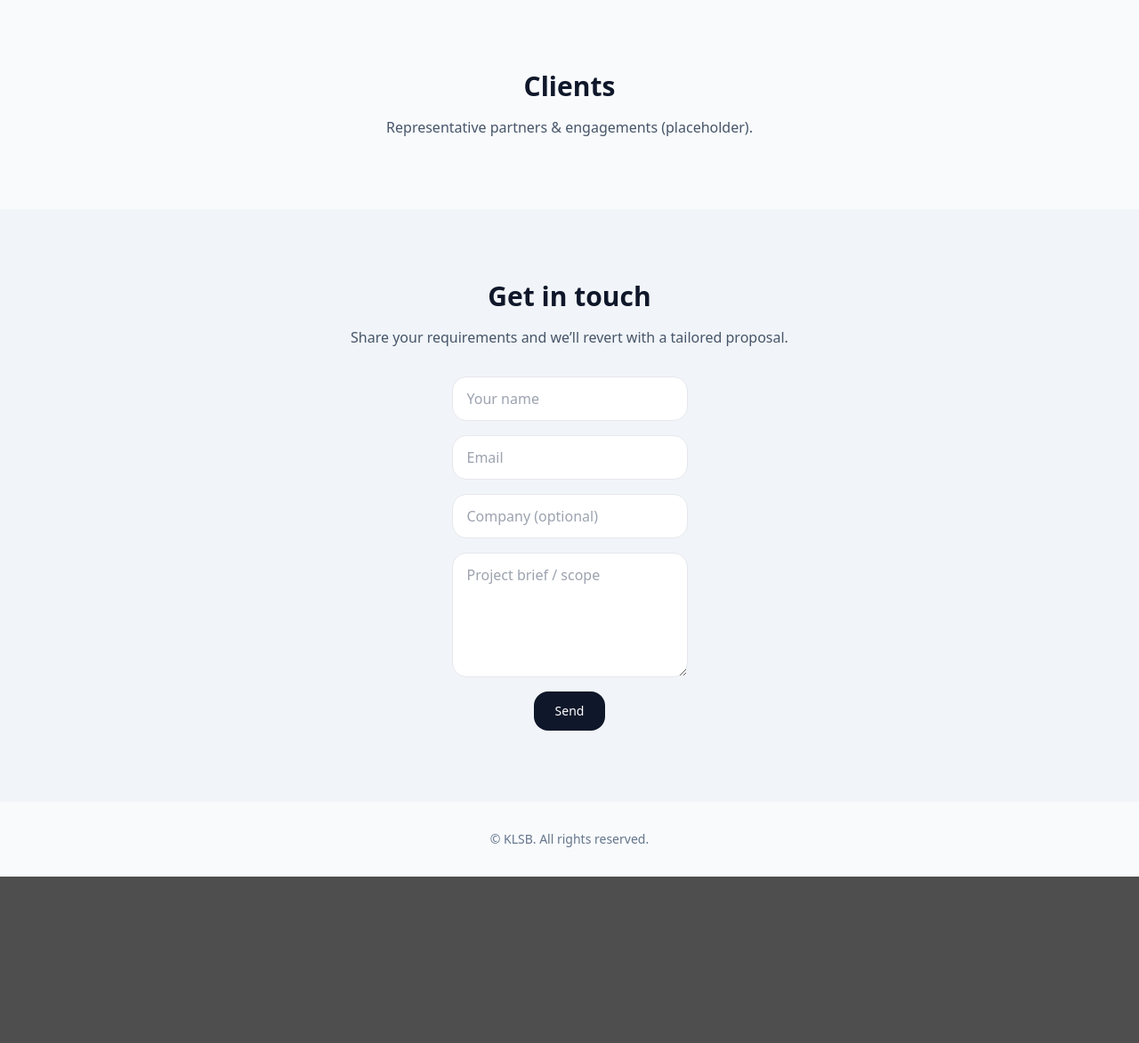
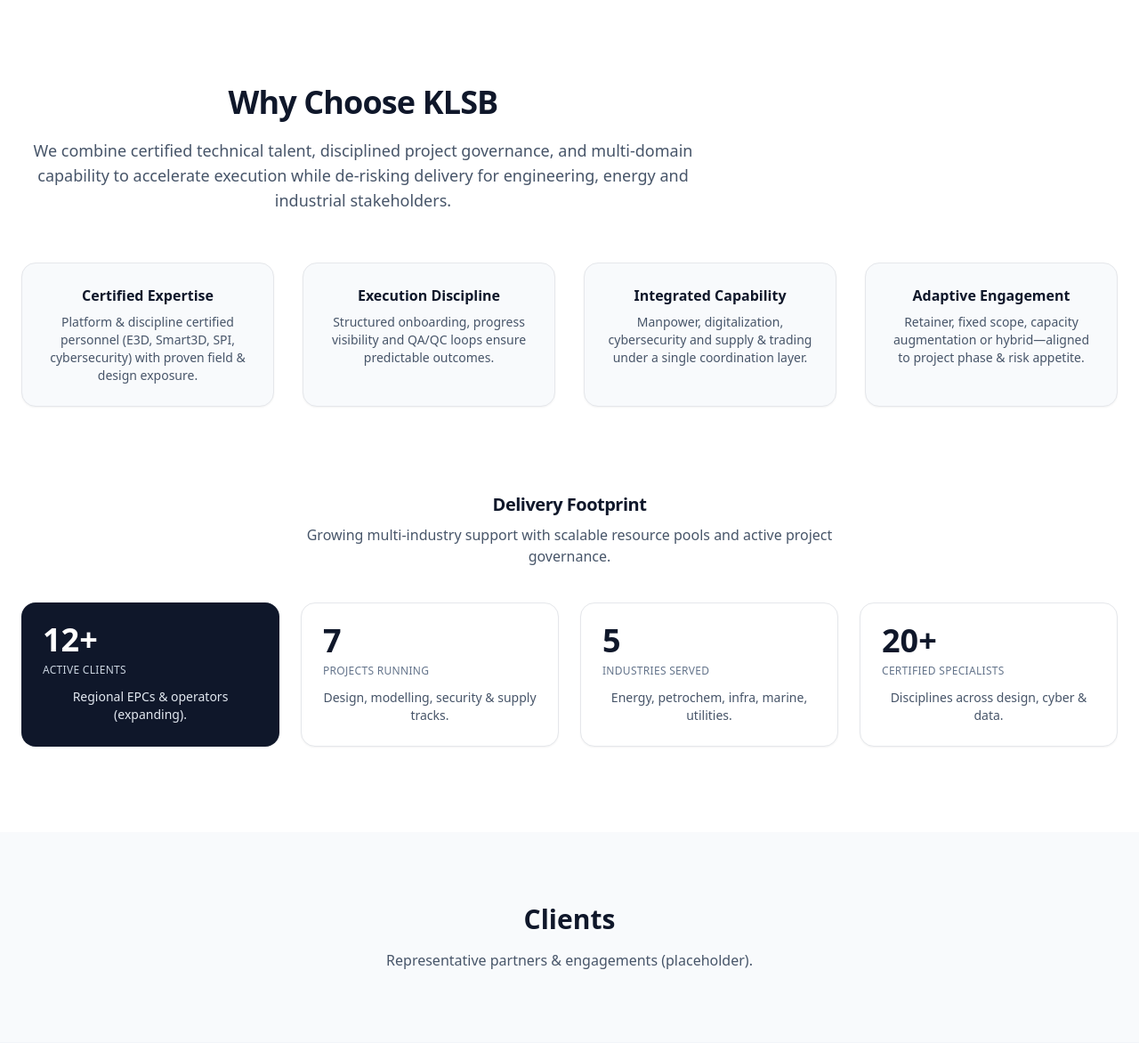
Before and after one commit to izzulamirr/KLSB, a Flask app: page / in a window 1280 px wide. Shown: the part 865-2037 px from the top of the page at 89% size. Before the commit the page ends 1850 px from the top, so only its background shows below. Run offline with Flask 3, Linux system fonts and the light colour scheme; some libraries are stand-ins or nearby versions.

Commit message:
feat: add Why Choose KLSB section and delivery footprint metrics

```diff
--- a/KLSB-my-new-branch/app/templates/index.html
+++ b/KLSB-my-new-branch/app/templates/index.html
@@ -34,6 +34,66 @@
 </section>
 
 
+<!-- Why Choose KLSB -->
+<section class="py-24 bg-white" id="why">
+  <div class="max-w-7xl mx-auto px-6">
+    <div class="max-w-3xl">
+      <h2 class="text-3xl sm:text-4xl font-bold tracking-tight">Why Choose KLSB</h2>
+      <p class="mt-5 text-slate-600 text-lg">We combine certified technical talent, disciplined project governance, and multi-domain capability to accelerate execution while de‑risking delivery for engineering, energy and industrial stakeholders.</p>
+    </div>
+
+    <!-- Value pillars -->
+    <div class="mt-14 grid gap-8 md:grid-cols-2 lg:grid-cols-4">
+      <div class="p-6 rounded-2xl border bg-slate-50 shadow-sm hover:shadow transition">
+        <h3 class="font-semibold mb-2">Certified Expertise</h3>
+        <p class="text-sm text-slate-600">Platform & discipline certified personnel (E3D, Smart3D, SPI, cybersecurity) with proven field & design exposure.</p>
+      </div>
+      <div class="p-6 rounded-2xl border bg-slate-50 shadow-sm hover:shadow transition">
+        <h3 class="font-semibold mb-2">Execution Discipline</h3>
+        <p class="text-sm text-slate-600">Structured onboarding, progress visibility and QA/QC loops ensure predictable outcomes.</p>
+      </div>
+      <div class="p-6 rounded-2xl border bg-slate-50 shadow-sm hover:shadow transition">
+        <h3 class="font-semibold mb-2">Integrated Capability</h3>
+        <p class="text-sm text-slate-600">Manpower, digitalization, cybersecurity and supply & trading under a single coordination layer.</p>
+      </div>
+      <div class="p-6 rounded-2xl border bg-slate-50 shadow-sm hover:shadow transition">
+        <h3 class="font-semibold mb-2">Adaptive Engagement</h3>
+        <p class="text-sm text-slate-600">Retainer, fixed scope, capacity augmentation or hybrid—aligned to project phase & risk appetite.</p>
+      </div>
+    </div>
+
+    <!-- Metrics / Indicators -->
+    <div class="mt-24">
+      <h3 class="text-xl font-semibold tracking-tight">Delivery Footprint</h3>
+      <p class="mt-2 text-slate-600 max-w-2xl">Growing multi-industry support with scalable resource pools and active project governance.</p>
+      <div class="mt-10 grid gap-6 sm:grid-cols-2 lg:grid-cols-4">
+        <div class="rounded-2xl bg-slate-900 text-white p-6 shadow-sm flex flex-col items-start">
+          <div class="text-4xl font-bold leading-none" data-metric="clients">12+</div>
+          <div class="mt-2 text-xs uppercase tracking-wide text-slate-300">Active Clients</div>
+          <p class="mt-3 text-sm text-slate-200">Regional EPCs & operators (expanding).</p>
+        </div>
+        <div class="rounded-2xl bg-white border p-6 shadow-sm flex flex-col items-start">
+          <div class="text-4xl font-bold leading-none" data-metric="projects">7</div>
+          <div class="mt-2 text-xs uppercase tracking-wide text-slate-500">Projects Running</div>
+          <p class="mt-3 text-sm text-slate-600">Design, modelling, security & supply tracks.</p>
+        </div>
+        <div class="rounded-2xl bg-white border p-6 shadow-sm flex flex-col items-start">
+          <div class="text-4xl font-bold leading-none" data-metric="industries">5</div>
+          <div class="mt-2 text-xs uppercase tracking-wide text-slate-500">Industries Served</div>
+          <p class="mt-3 text-sm text-slate-600">Energy, petrochem, infra, marine, utilities.</p>
+        </div>
+        <div class="rounded-2xl bg-white border p-6 shadow-sm flex flex-col items-start">
+          <div class="text-4xl font-bold leading-none" data-metric="experts">20+</div>
+          <div class="mt-2 text-xs uppercase tracking-wide text-slate-500">Certified Specialists</div>
+          <p class="mt-3 text-sm text-slate-600">Disciplines across design, cyber & data.</p>
+        </div>
+      </div>
+    </div>
+
+  </div>
+</section>
+
+
 <!-- Clients -->
 <section id="clients" class="py-20 bg-slate-50 text-center">
   <div class="max-w-6xl mx-auto px-6">
```
Also changed, not shown: app/templates/index.html (+45 -24 lines), tests/test_routes.py (+8 -0 lines).
